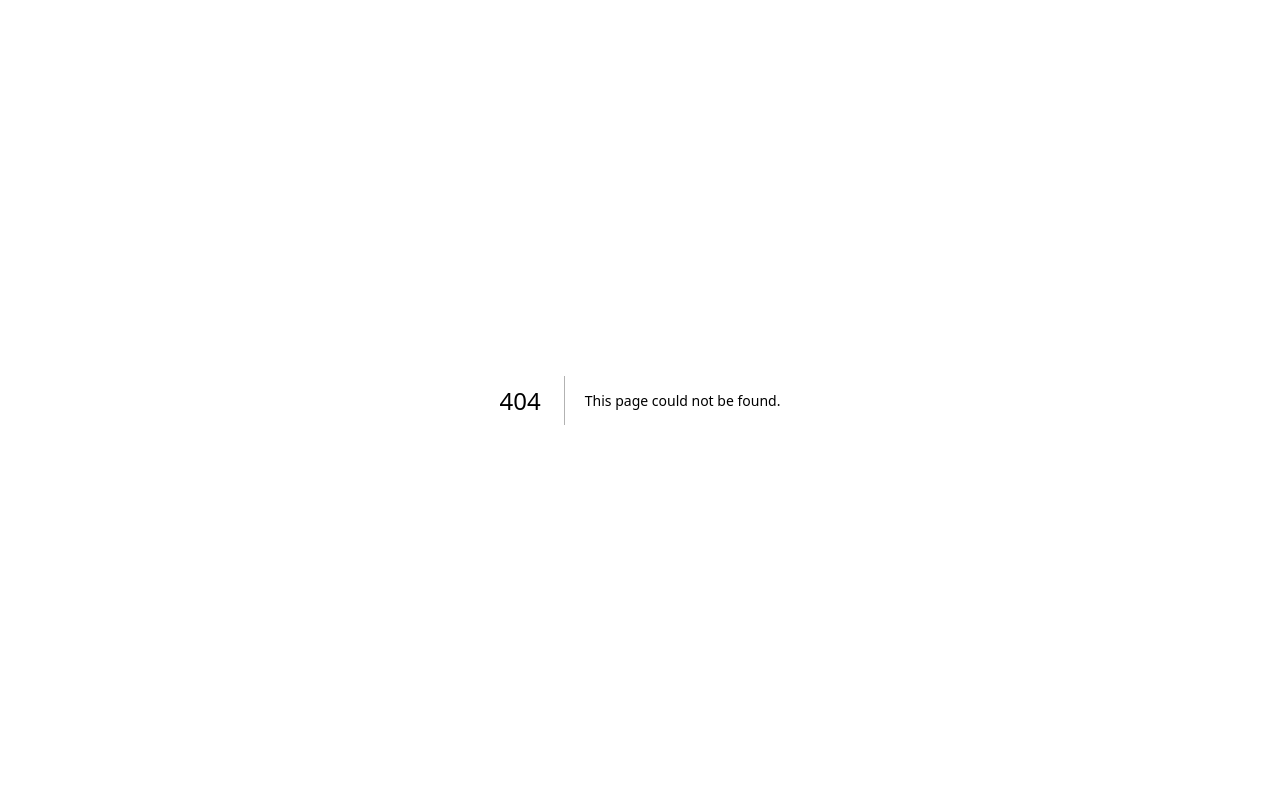
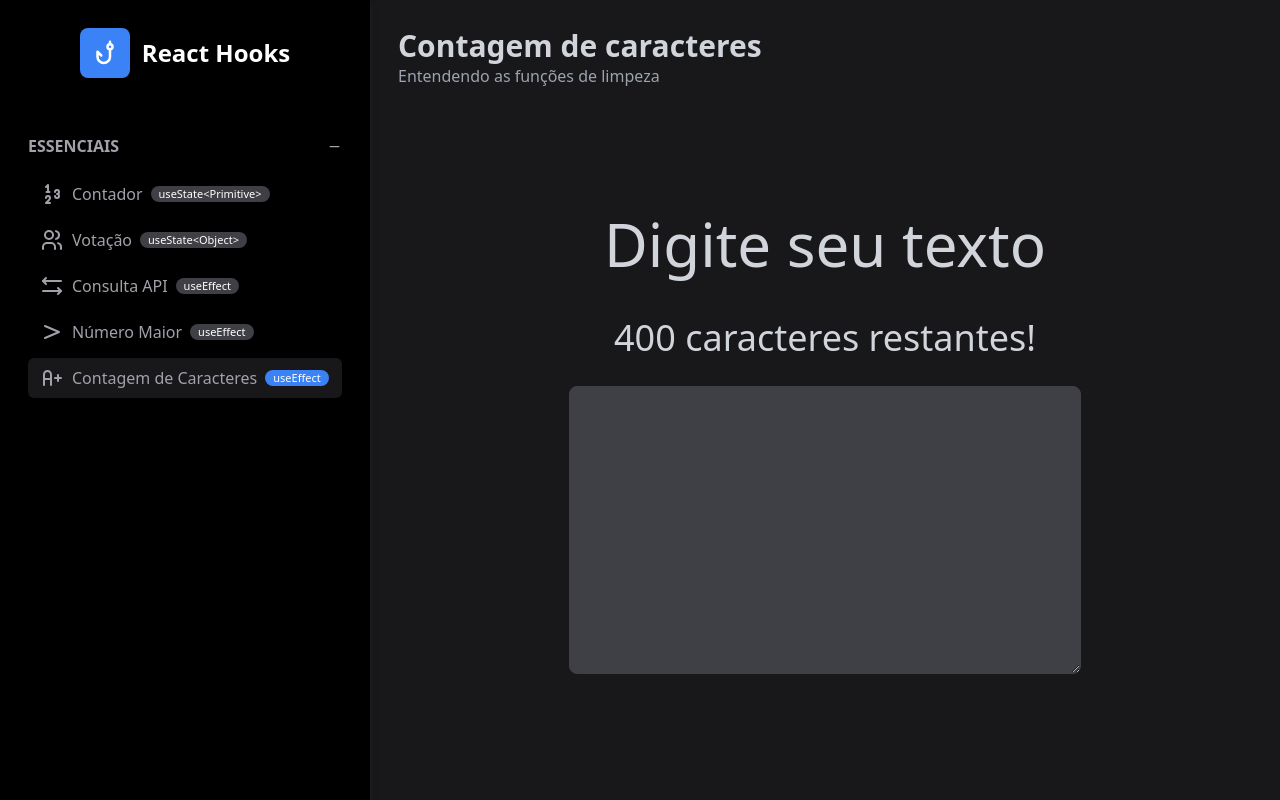
Before and after one commit to alberto-matos/formacao-react-hooks, a Next.js app: page /essenciais/contagemCaracteres in a window 1280 px wide. Before the commit this address had no page. Built offline with nearby package versions, Linux system fonts and the light colour scheme.

Commit message:
feat: add contagem de caracteres with hook useEffect

```diff
--- a/src/components/template/MenuPrincipal.tsx
+++ b/src/components/template/MenuPrincipal.tsx
@@ -1,4 +1,4 @@
-import { IconMenu, IconX, IconNumbers, IconUsers, IconArrowsLeftRight, IconMathGreater } from "@tabler/icons"
+import { IconMenu, IconX, IconNumbers, IconUsers, IconArrowsLeftRight, IconMathGreater, IconTextIncrease } from "@tabler/icons"
 import { MenuItem } from "../../data/models/MenuItem"
 import { MenuSecao } from "../../data/models/MenuSecao"
 import Logo from "./Logo"
@@ -16,6 +16,7 @@ export default function MenuPrincipal() {
                 { titulo: "Votação", url: "/essenciais/votacao", tag: "useState<Object>", icone: <IconUsers /> },
                 { titulo: "Consulta API", url: "/essenciais/consultaApi", tag: "useEffect", icone: <IconArrowsLeftRight /> },
                 { titulo: "Número Maior", url: "/essenciais/numeroMaior", tag: "useEffect", icone: <IconMathGreater /> },
+                { titulo: "Contagem de Caracteres", url: "/essenciais/contagemCaracteres", tag: "useEffect", icone: <IconTextIncrease /> },
             ],
         },
     ]
--- /dev/null
+++ b/src/pages/essenciais/contagemCaracteres.tsx
@@ -0,0 +1,39 @@
+import Display from '@/components/template/Display'
+import Pagina from '@/components/template/Pagina'
+import { clear } from 'console'
+import { useEffect, useState } from 'react'
+
+export default function () {
+  const qtdCaracteres = 400
+  const [caracteresRestantes, setCaracteresRestantes] = useState(qtdCaracteres)
+  const [texto, setTexto] = useState('')
+
+  // esta função será executada sempre que o texto mudar, após 1 segundo
+  // a cada mudança de texto, o timeout é reiniciado e a função só é executada após 1 segundo
+  useEffect(() => {
+    const timeout = setTimeout(() => {
+      setCaracteresRestantes(qtdCaracteres - texto.length)
+    }, 1000)
+    return () => {
+      clearTimeout(timeout)
+    }
+  }, [texto])
+
+  return (
+    <Pagina titulo='Contagem de caracteres' subtitulo='Entendendo as funções de limpeza'>
+      <Display texto='Digite seu texto' textoComplementar={`${caracteresRestantes} caracteres restantes!`} />
+      <textarea
+        value={texto}
+        onInput={(e) => setTexto(e.currentTarget.value)}
+        className={`
+          w-3/5 h-72 p-5
+          border border-zinc-700 bg-zinc-700 rounded-lg
+          text-white text-2xl
+          focus:outline-none focus:border-blue-500`}
+      >
+
+      </textarea>
+
+    </Pagina>
+  )
+}
```
